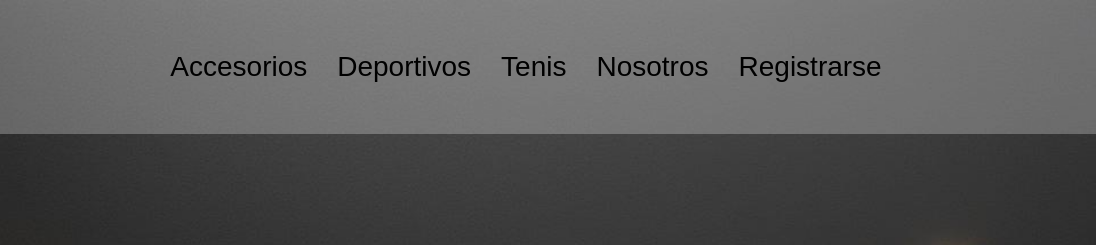
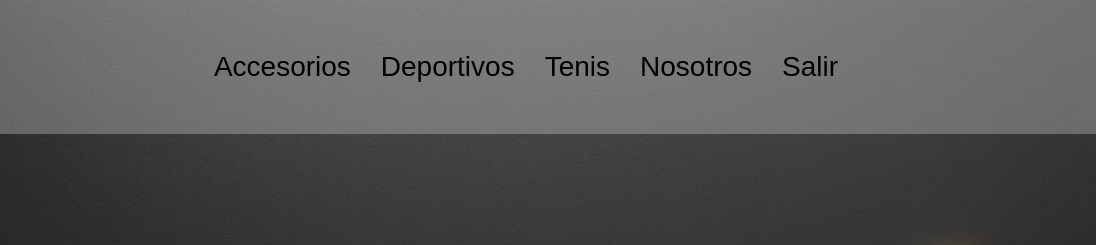
Before and after one commit to camilaalvarezdiaz2010-ui/dulce_angel, a plain HTML site: page pages/home/home.html in a window 1280 px wide. Shown: the top 245 px of the page, 184-1280 px from the left. Drawn offline with Linux system fonts and the light colour scheme.

Commit message:
implementacion boton salir

```diff
--- a/pages/home/home.html
+++ b/pages/home/home.html
@@ -23,7 +23,7 @@
             <li><a href="../../pages/deportivos/deportivos.html">Deportivos</a></li>
             <li><a href="../../pages/tenis/tenis.html">Tenis</a></li>
             <li><a href="../../pages/Nosotros/nosotros.html">Nosotros</a></li>
-            <li><a href="../../pages/Registro/Registrarse.html">Registrarse</a></li>
+            <li><a href="../../index.html">Salir</a></li>
         </div>
     </div>
     </div>
```
Also changed, not shown: pages/Accesories/accesories.html (+1 -0 lines), pages/Nosotros/nosotros.html (+1 -0 lines), pages/deportivos/deportivos.html (+1 -0 lines), pages/tenis/tenis.html (+2 -0 lines).
